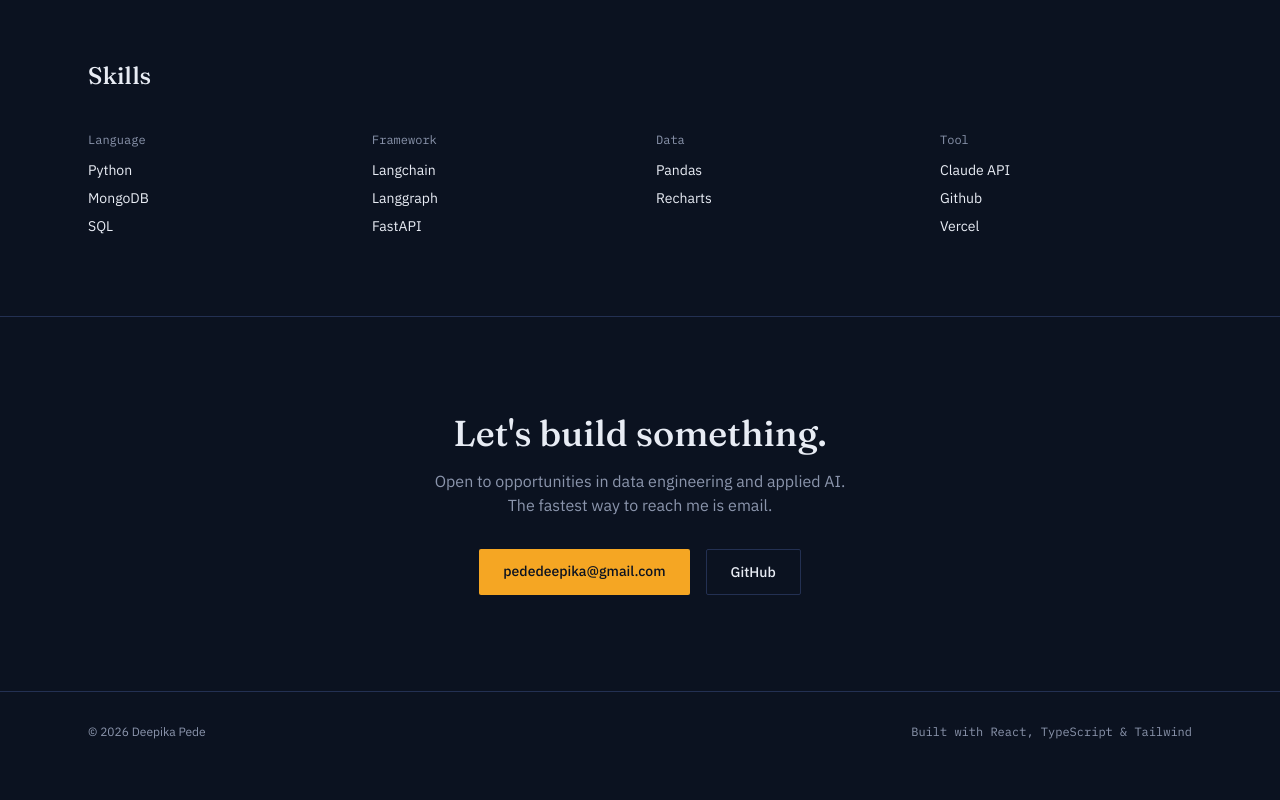
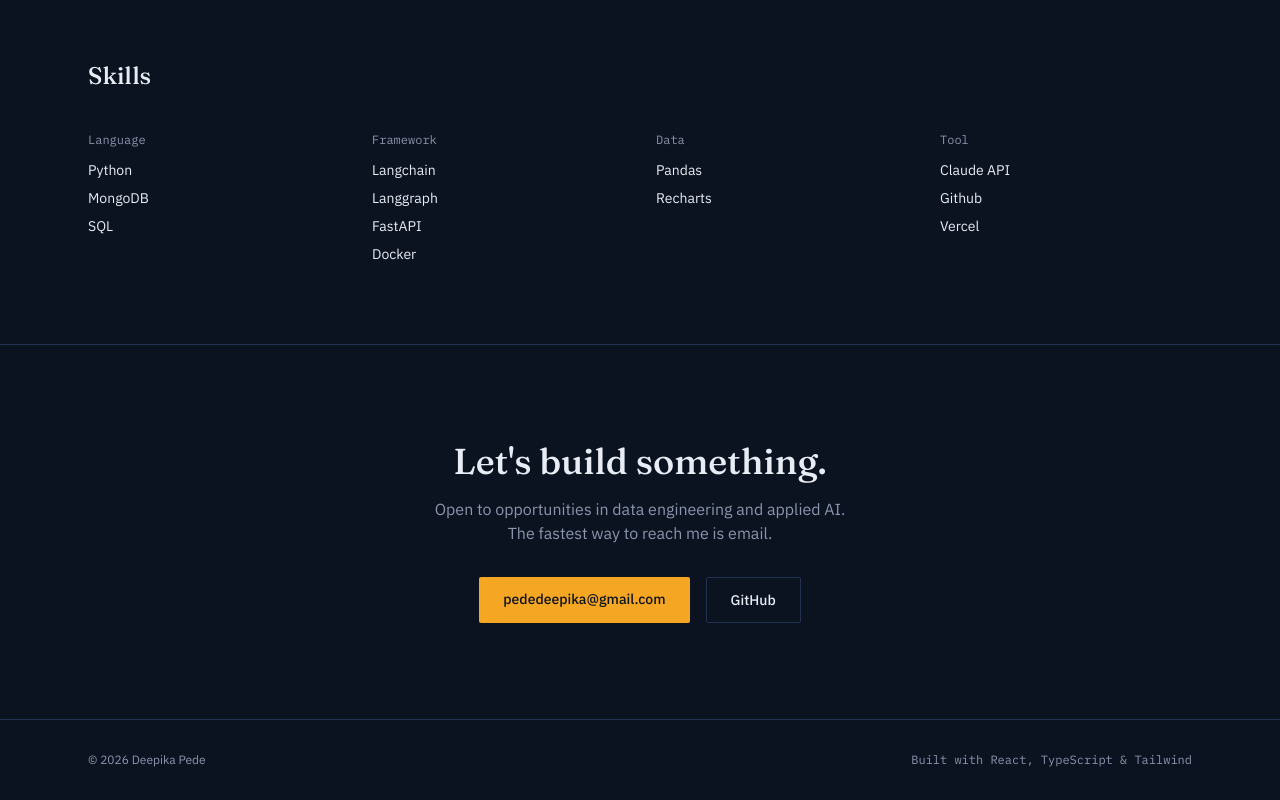
Before and after one commit to DeepikaPede/Portfolio, a React (Vite) app: page / in a window 1280 px wide. Shown: the part 1748-2548 px from the top of the page. Before the commit the page ends 2520 px from the top, so only its background shows below. Built offline with nearby package versions, Linux system fonts and the light colour scheme.

Commit message:
Update portfolio.ts

```diff
--- a/src/data/portfolio.ts
+++ b/src/data/portfolio.ts
@@ -68,7 +68,7 @@ export const skills: Skill[] = [
   { name: "Langchain", category: "Framework" },
   { name: "Langgraph", category: "Framework" },
   { name: "FastAPI", category: "Framework" },
-  { name: "Docker", category: "Frameework" },
+  { name: "Docker", category: "Framework" },
   { name: "Pandas", category: "Data" },
   { name: "Recharts", category: "Data" },
   { name: "Claude API", category: "Tool" },
```
